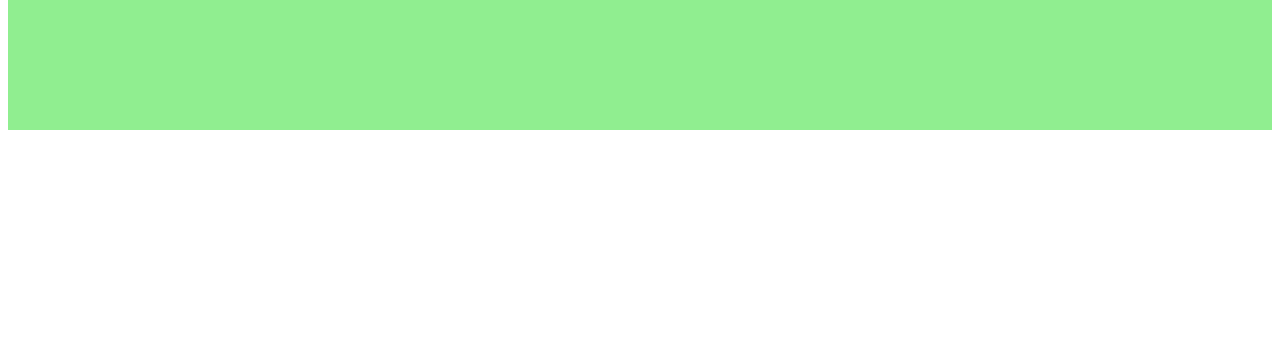
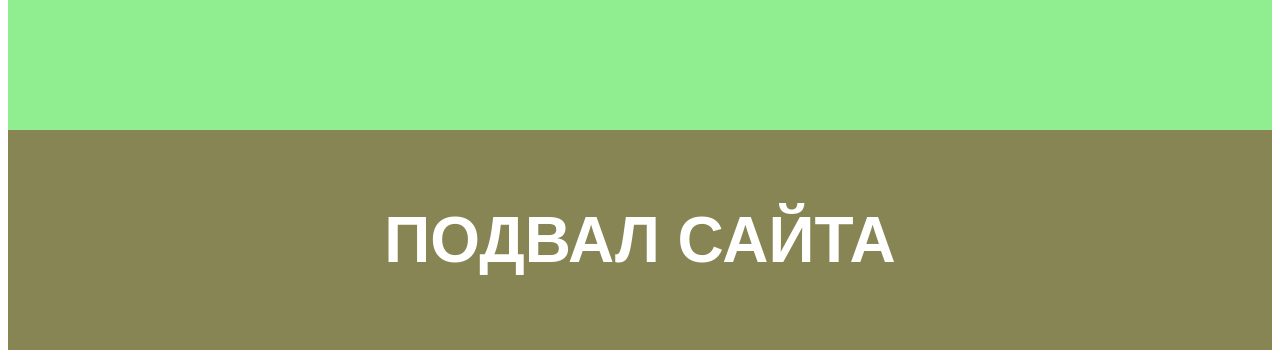
Before and after one commit to ine-nk/intensive-day-1, a plain HTML site: page index.html in a window 1280 px wide. Shown: the part 545-903 px from the top of the page. Before the commit the page ends 800 px from the top, so only its background shows below. Drawn offline with Linux system fonts and the light colour scheme.

Commit message:
added footer

```diff
--- a/css/main.css
+++ b/css/main.css
@@ -14,3 +14,11 @@
     font-family: sans-serif;
     text-align: center;
 }
+.footer {
+    background-color: #888555;
+    padding: 30px 100px;
+    font-size: 32px;
+    color: #fff;
+    font-family: sans-serif;
+    text-align: center;
+}
--- a/index.html
+++ b/index.html
@@ -17,6 +17,10 @@
         <h1>ОСНОВНОЙ КОНТЕНТ</h1>
     </main>
 
+    <footer class="footer">
+        <h1>ПОДВАЛ САЙТА</h1>
+    </footer>
+
 </body>
 
 </html>
```
